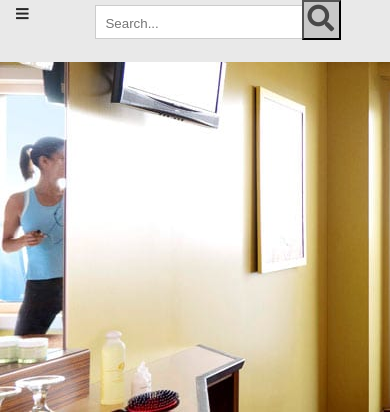
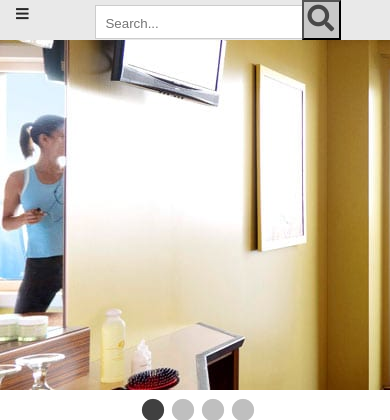
Before and after one commit to marchalscott/PHP-TEMPLATE, a PHP site: page /index.php?page=1 in a window 390 px wide. Shown: the part 155-575 px from the top of the page. Run offline with PHP 8.4, Linux system fonts and the light colour scheme; data that the repository does not hold is empty; some libraries are stand-ins or nearby versions.

Commit message:
fixing styling

```diff
--- a/css/styles.css
+++ b/css/styles.css
@@ -105,11 +105,11 @@ header {
         header .header .header-right .telephone {
           margin-left: 1%; } }
 
-/* ----------- NEW NAV MENU---*/
+/* ----------- NEW NAV MENU  -------*/
 .topnav {
   overflow: hidden;
   background-color: #e9e9e9;
-  padding-bottom: 14px; }
+  /*padding-bottom: 14px;*/ }
 
 .topnav a {
   float: left;
@@ -207,7 +207,7 @@ textarea, select, input, button {
     border-radius: 10px; }
 
   .search {
-    margin-bottom: 8px;
+    /*margin-bottom: 8px;*/
     margin-right: 10%; }
 
   #search {
--- a/sass/_small.scss
+++ b/sass/_small.scss
@@ -86,7 +86,7 @@ header {
 .topnav {
   overflow: hidden;
   background-color: #e9e9e9;
-  padding-bottom: 14px;
+  /*padding-bottom: 14px;*/
 }
 
 .topnav a {
@@ -199,7 +199,7 @@ textarea, select, input, button { outline: none; }
 
 }
   .search {
-    margin-bottom: 8px;
+    /*margin-bottom: 8px;*/
     margin-right: 10%;
   }
 
```
Also changed, not shown: 1 other file.
